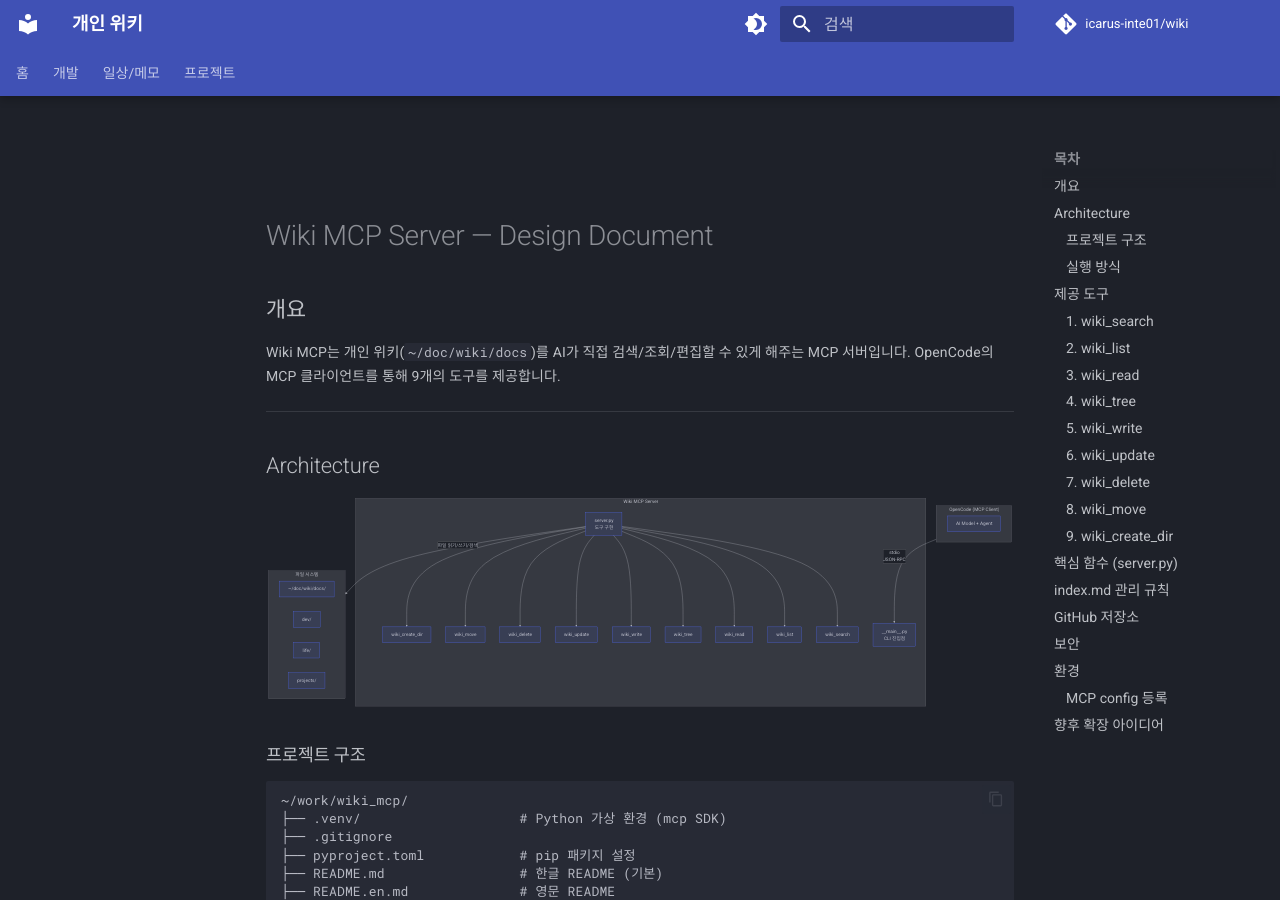
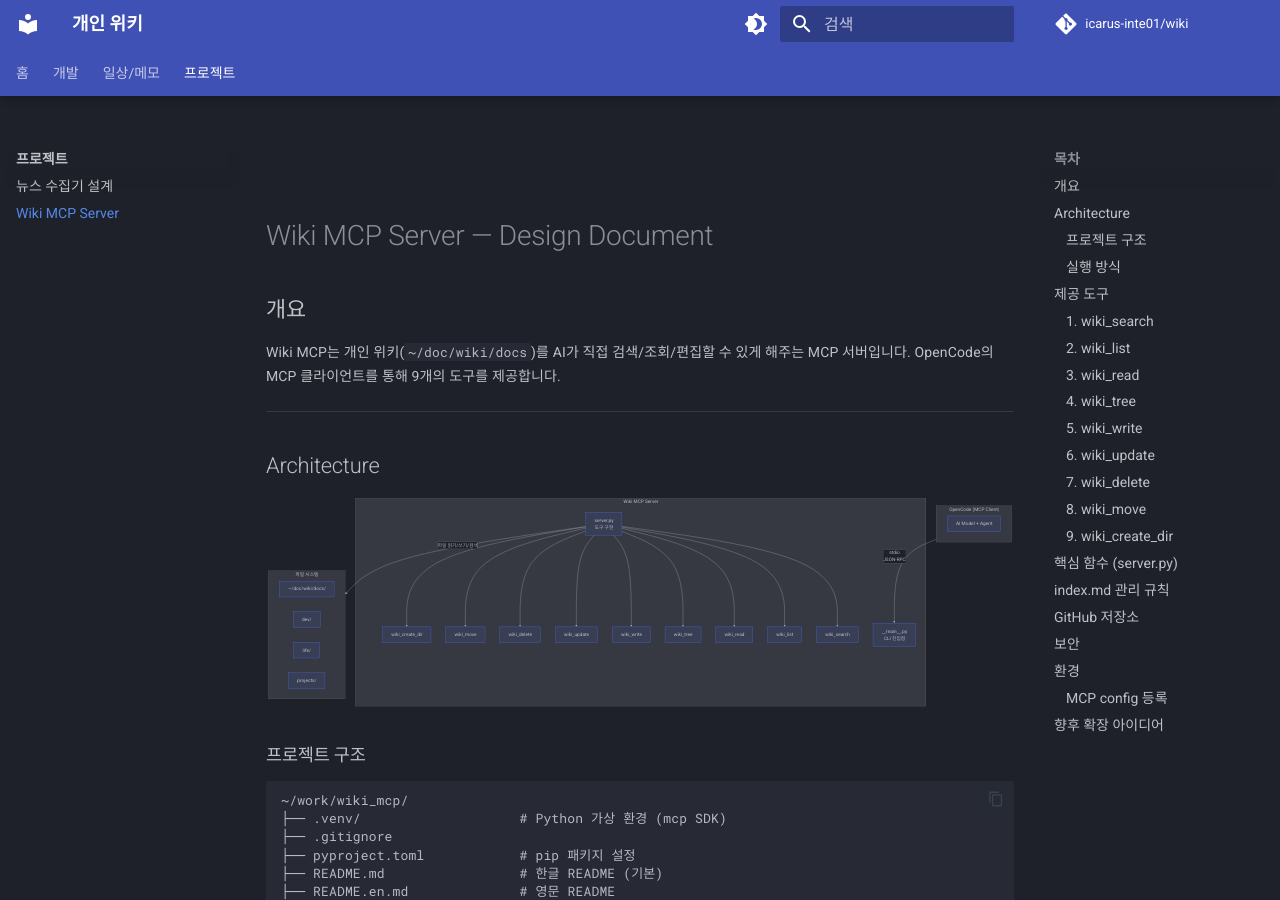
Before and after one commit to icarus-inte01/wiki, an MkDocs documentation site: the page built from docs/projects/wiki-mcp.md, in a window 1280 px wide and 900 px high. Built offline with MkDocs 1.6.1 and Material for MkDocs 9.7.7, drawn with Linux system fonts in a browser that asks for light colours; comment, search, counter and statistics services are not loaded.

Commit message:
mkdocs.yml: Add Wiki MCP Server to nav under 프로젝트

```diff
--- a/mkdocs.yml
+++ b/mkdocs.yml
@@ -47,6 +47,7 @@ nav:
   - 프로젝트:
     - projects/index.md
     - 뉴스 수집기 설계: projects/design-news.md
+    - Wiki MCP Server: projects/wiki-mcp.md
 
 plugins:
   - search
```
